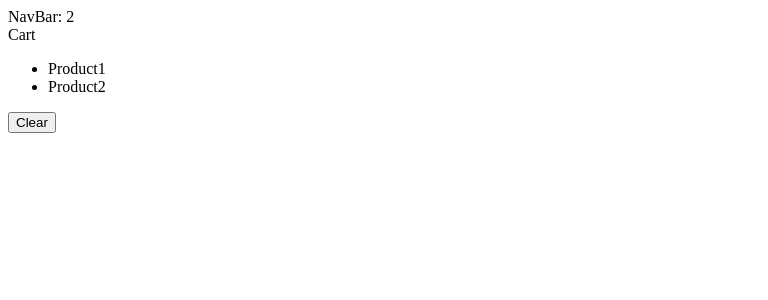
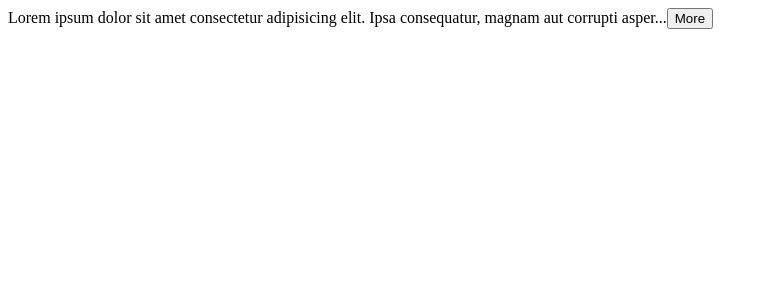
Before and after one commit to notkrises/react-course, a React (Vite) app: page / in a window 1280 px wide. Shown: the top 300 px of the page, without its empty margins (0-768 px from the left). Built offline with nearby package versions, Linux system fonts and the light colour scheme.

Commit message:
Building an ExpandableText Component

```diff
--- a/src/App.tsx
+++ b/src/App.tsx
@@ -1,13 +1,22 @@
-import { useState } from "react";
-import NavBar from "./components/NavBar";
-import Cart from "./components/Cart";
+import ExpandableText from "./components/ExpandableText";
 
 function App() {
-  const [cartItems, setCartItems] = useState(["Product1", "Product2"]);
   return (
     <div>
-      <NavBar cartItemsCount={cartItems.length} />
-      <Cart cartItems={cartItems} onClear={() => setCartItems([])} />
+      <ExpandableText>
+        Lorem ipsum dolor sit amet consectetur adipisicing elit. Ipsa
+        consequatur, magnam aut corrupti asperiores eaque similique at quod
+        suscipit nam tempore accusantium! Provident eligendi eveniet optio
+        laudantium quisquam expedita dolor pariatur quae fugiat nobis quod,
+        repellendus voluptatem earum, exercitationem placeat laboriosam
+        architecto. Voluptatem doloribus maxime quam quod, dolor id modi quasi
+        suscipit est omnis velit, necessitatibus ratione. Voluptatum doloribus
+        exercitationem, tempore, sequi quos blanditiis veritatis eos similique
+        officiis ad impedit omnis fuga voluptates deleniti vel! Blanditiis
+        provident veniam nobis, obcaecati ex debitis reprehenderit accusamus
+        enim ratione fuga fugit dolor esse maiores nam fugiat, voluptates,
+        impedit quo? Quas doloremque corrupti cupiditate.
+      </ExpandableText>
     </div>
   );
 }
--- /dev/null
+++ b/src/components/ExpandableText.tsx
@@ -0,0 +1,25 @@
+import { useState } from "react";
+
+interface Props {
+  children: string;
+  maxChars?: number;
+}
+
+const ExpandableText = ({ children, maxChars = 100 }: Props) => {
+  const [isExpanded, setIsExpanded] = useState(false);
+
+  if (children.length <= maxChars) return <p>{children}</p>;
+
+  const text = isExpanded ? children : children.substring(0, maxChars);
+
+  return (
+    <div>
+      {text}...
+      <button onClick={() => setIsExpanded(!isExpanded)}>
+        {isExpanded ? "Less" : "More"}
+      </button>
+    </div>
+  );
+};
+
+export default ExpandableText;
```
